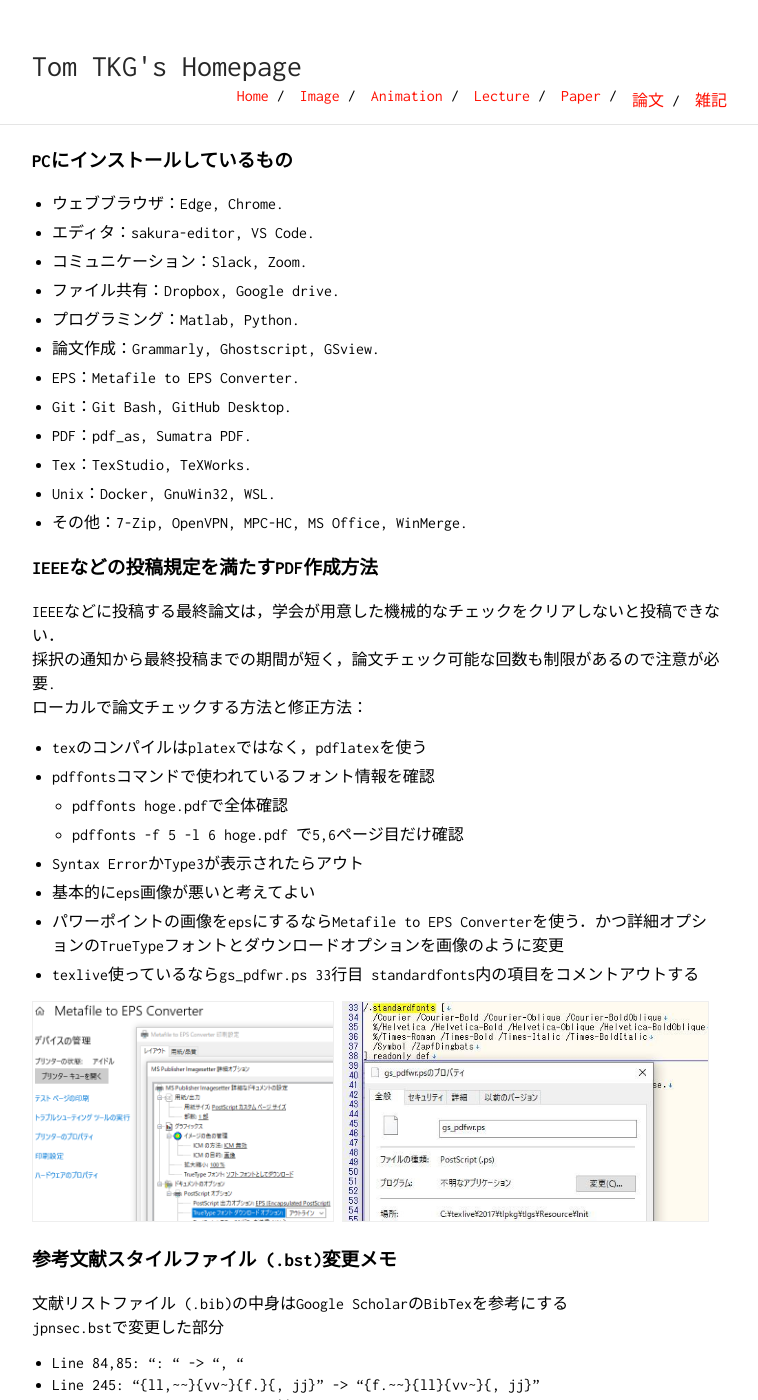
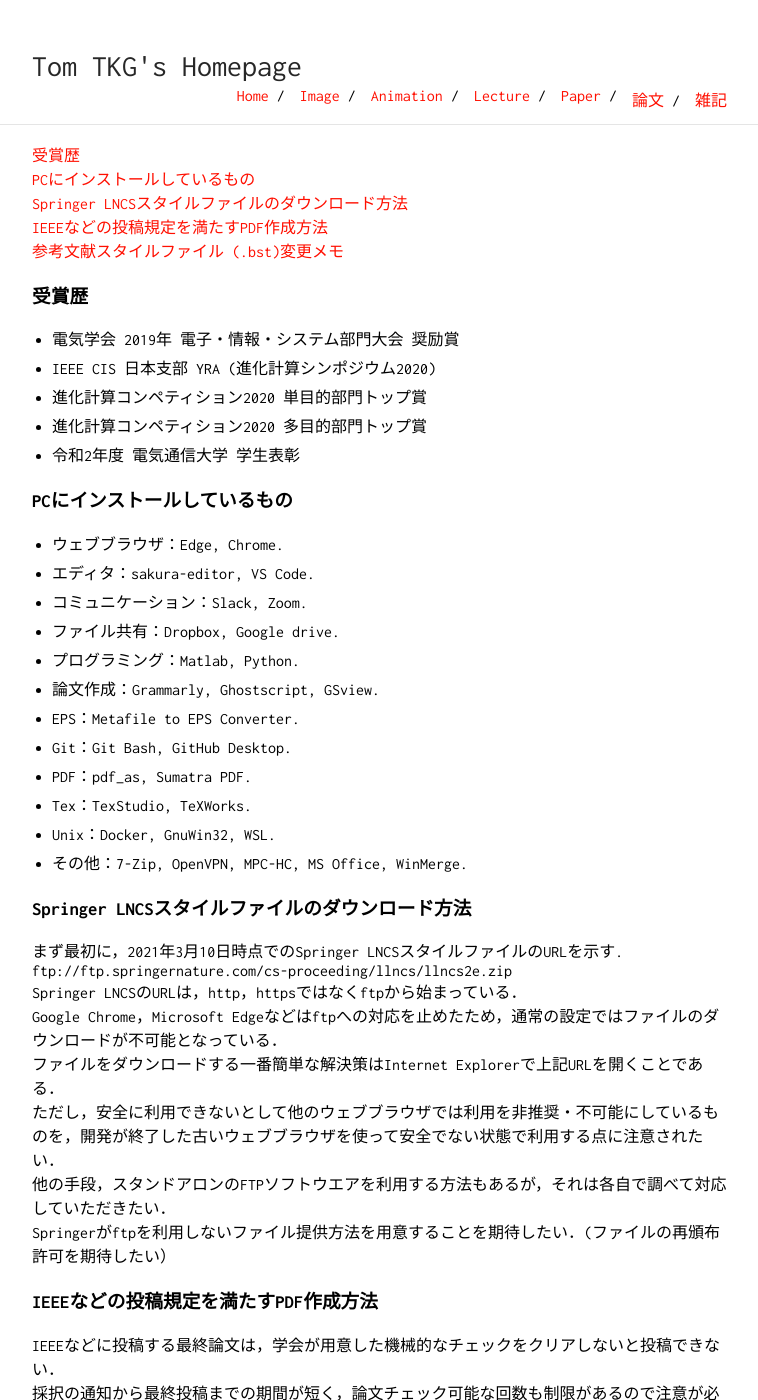
Before and after one commit to tomtkg/tomtkg.github.io, a Jekyll site: the page built from memo.md, in a window 1280 px wide and 1400 px high. Shown: the whole window, without its empty margins (258-1016 px from the left). Built offline with Jekyll 4.4.1, drawn with Linux system fonts in a browser that asks for light colours.

Commit message:
update memo

```diff
--- a/memo.md
+++ b/memo.md
@@ -2,6 +2,19 @@
 layout: default
 title: Tom TKG's Homepage
 ---
+
+[受賞歴](#受賞歴)
+[PCにインストールしているもの](#PCにインストールしているもの)
+[Springer LNCSスタイルファイルのダウンロード方法](#Springer-LNCSスタイルファイルのダウンロード方法)
+[IEEEなどの投稿規定を満たすPDF作成方法](#IEEEなどの投稿規定を満たすPDF作成方法)
+[参考文献スタイルファイル (.bst)変更メモ](#参考文献スタイルファイル-bst変更メモ)
+
+### 受賞歴
+- 電気学会 2019年 電子・情報・システム部門大会 奨励賞
+- IEEE CIS 日本支部 YRA (進化計算シンポジウム2020)
+- 進化計算コンペティション2020 単目的部門トップ賞
+- 進化計算コンペティション2020 多目的部門トップ賞
+- 令和2年度 電気通信大学 学生表彰
 
 ### PCにインストールしているもの
 - ウェブブラウザ：Edge, Chrome.
@@ -16,6 +29,16 @@ title: Tom TKG's Homepage
 - Tex：TexStudio, TeXWorks.
 - Unix：Docker, GnuWin32, WSL.
 - その他：7-Zip, OpenVPN, MPC-HC, MS Office, WinMerge.
+
+### Springer LNCSスタイルファイルのダウンロード方法
+まず最初に，2021年3月10日時点でのSpringer LNCSスタイルファイルのURLを示す.
+ftp://ftp.springernature.com/cs-proceeding/llncs/llncs2e.zip
+Springer LNCSのURLは，http，httpsではなくftpから始まっている．
+Google Chrome，Microsoft Edgeなどはftpへの対応を止めたため，通常の設定ではファイルのダウンロードが不可能となっている．
+ファイルをダウンロードする一番簡単な解決策はInternet Explorerで上記URLを開くことである．
+ただし，安全に利用できないとして他のウェブブラウザでは利用を非推奨・不可能にしているものを，開発が終了した古いウェブブラウザを使って安全でない状態で利用する点に注意されたい．
+他の手段，スタンドアロンのFTPソフトウエアを利用する方法もあるが，それは各自で調べて対応していただきたい．
+Springerがftpを利用しないファイル提供方法を用意することを期待したい．(ファイルの再頒布許可を期待したい）
 
 ### IEEEなどの投稿規定を満たすPDF作成方法
 IEEEなどに投稿する最終論文は，学会が用意した機械的なチェックをクリアしないと投稿できない．
```
Also changed, not shown: lecture/answer1.svg.
